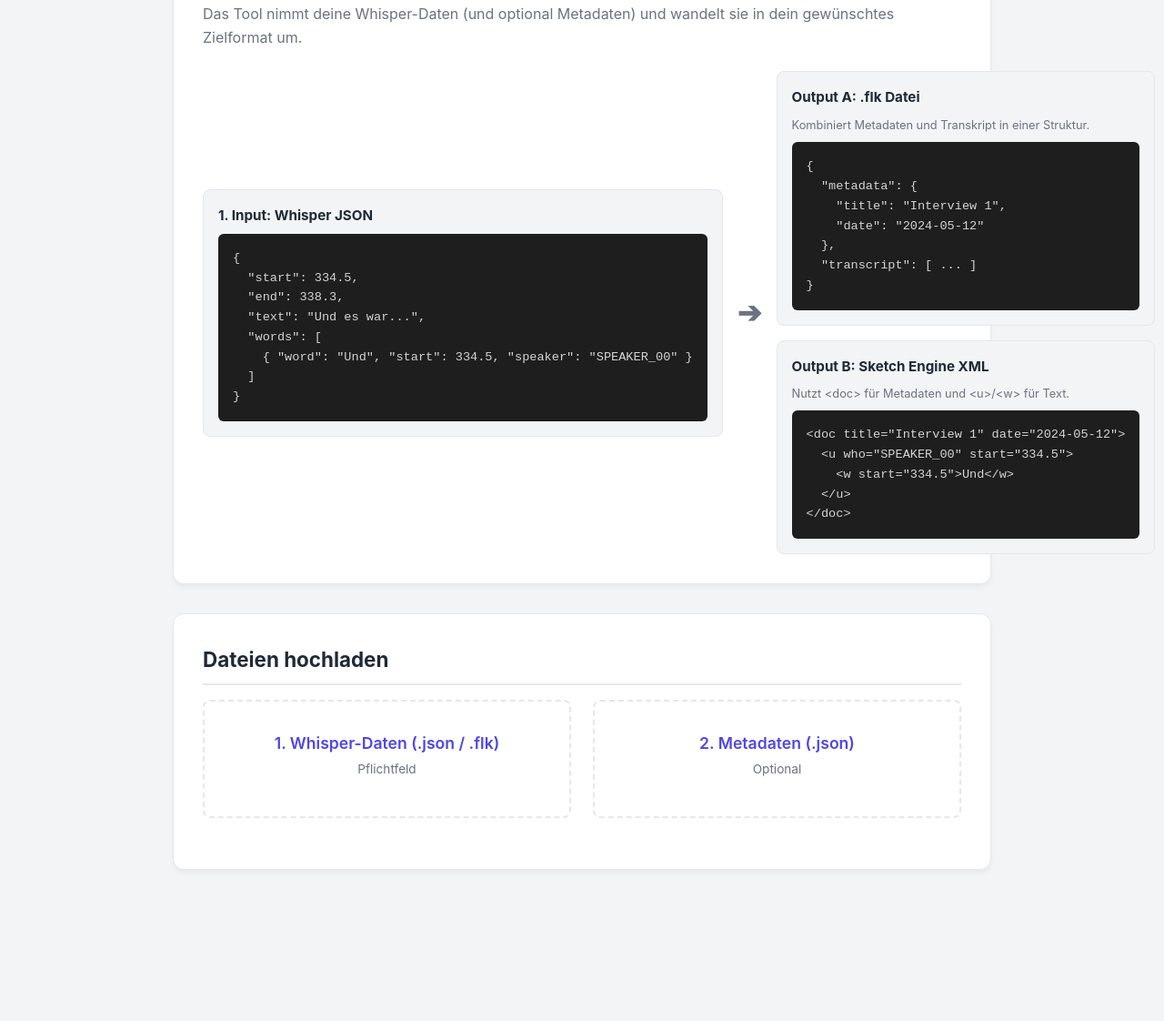
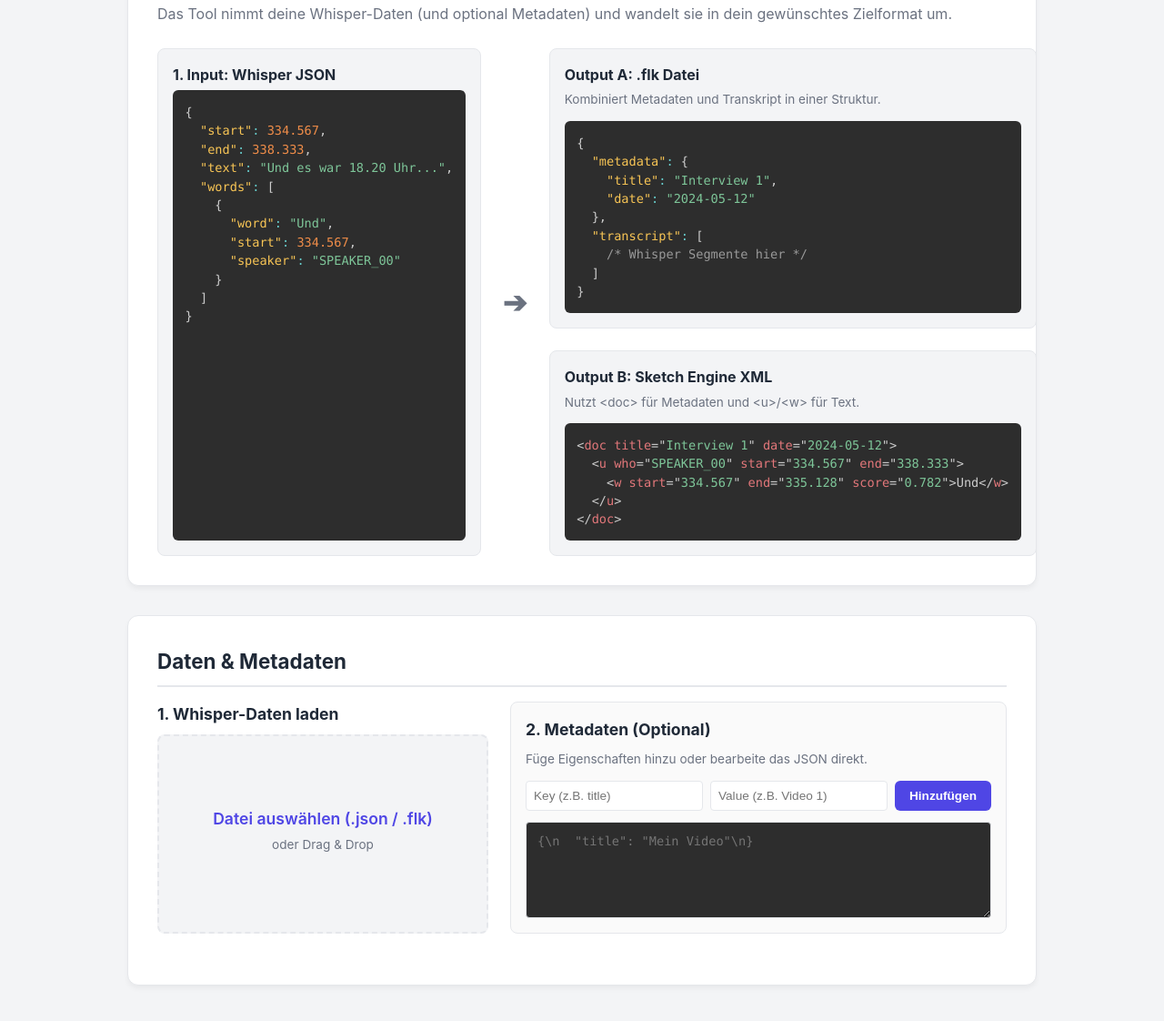
Before and after one commit to notaTeapot/whisper-annotation-tools-js, a plain HTML site: page index.html in a window 1280 px wide. Shown: the part 248-1370 px from the top of the page at 91% size. Before the commit the page ends 1268 px from the top, so only its background shows below. Drawn offline with nearby package versions, Linux system fonts and the light colour scheme.

Commit message:
Highlighting

```diff
--- a/index.html
+++ b/index.html
@@ -4,7 +4,10 @@
     <meta charset="UTF-8">
     <meta name="viewport" content="width=device-width, initial-scale=1.0">
     <title>Whisper Annotation Converter</title>
+    <!-- Eigenes CSS -->
     <link rel="stylesheet" href="style.css">
+    <!-- Prism.js CSS für Syntax Highlighting (Dark Theme) -->
+    <link href="https://cdnjs.cloudflare.com/ajax/libs/prism/1.29.0/themes/prism-tomorrow.min.css" rel="stylesheet" />
 </head>
 <body>
     <div class="container">
@@ -22,12 +25,16 @@
                 <!-- Input -->
                 <div class="code-block">
                     <h3>1. Input: Whisper JSON</h3>
-                    <pre><code>{
-  "start": 334.5,
-  "end": 338.3,
-  "text": "Und es war...",
+                    <pre><code class="language-json">{
+  "start": 334.567,
+  "end": 338.333,
+  "text": "Und es war 18.20 Uhr...",
   "words": [
-    { "word": "Und", "start": 334.5, "speaker": "SPEAKER_00" }
+    {
+      "word": "Und",
+      "start": 334.567,
+      "speaker": "SPEAKER_00"
+    }
   ]
 }</code></pre>
                 </div>
@@ -39,21 +46,23 @@
                     <div class="code-block output-block">
                         <h3>Output A: .flk Datei</h3>
                         <p class="desc">Kombiniert Metadaten und Transkript in einer Struktur.</p>
-                        <pre><code>{
+                        <pre><code class="language-json">{
   "metadata": {
     "title": "Interview 1",
     "date": "2024-05-12"
   },
-  "transcript": [ ... ]
+  "transcript": [
+    /* Whisper Segmente hier */
+  ]
 }</code></pre>
                     </div>
 
                     <div class="code-block output-block">
                         <h3>Output B: Sketch Engine XML</h3>
                         <p class="desc">Nutzt &lt;doc&gt; für Metadaten und &lt;u&gt;/&lt;w&gt; für Text.</p>
-                        <pre><code>&lt;doc title="Interview 1" date="2024-05-12"&gt;
-  &lt;u who="SPEAKER_00" start="334.5"&gt;
-    &lt;w start="334.5"&gt;Und&lt;/w&gt;
+                        <pre><code class="language-xml">&lt;doc title="Interview 1" date="2024-05-12"&gt;
+  &lt;u who="SPEAKER_00" start="334.567" end="338.333"&gt;
+    &lt;w start="334.567" end="335.128" score="0.782"&gt;Und&lt;/w&gt;
   &lt;/u&gt;
 &lt;/doc&gt;</code></pre>
                     </div>
@@ -61,23 +70,37 @@
             </div>
         </section>
 
-        <!-- UPLOAD SECTION -->
+        <!-- UPLOAD & METADATA SECTION -->
         <section class="upload-section card">
-            <h2>Dateien hochladen</h2>
+            <h2>Daten & Metadaten</h2>
             <div class="upload-grid">
 
-                <div class="upload-area" id="drop-zone-transcript">
-                    <input type="file" id="file-input-transcript" accept=".json,.flk">
-                    <label for="file-input-transcript">1. Whisper-Daten (.json / .flk)</label>
-                    <p>Pflichtfeld</p>
-                    <span class="file-name" id="name-transcript"></span>
+                <!-- Transcript Upload -->
+                <div class="upload-column">
+                    <h3>1. Whisper-Daten laden</h3>
+                    <div class="upload-area" id="drop-zone-transcript">
+                        <input type="file" id="file-input-transcript" accept=".json,.flk">
+                        <label for="file-input-transcript">Datei auswählen (.json / .flk)</label>
+                        <p>oder Drag & Drop</p>
+                        <span class="file-name" id="name-transcript"></span>
+                    </div>
                 </div>
 
-                <div class="upload-area" id="drop-zone-meta">
-                    <input type="file" id="file-input-meta" accept=".json">
-                    <label for="file-input-meta">2. Metadaten (.json)</label>
-                    <p>Optional</p>
-                    <span class="file-name" id="name-meta"></span>
+                <!-- Interactive Metadata Editor -->
+                <div class="upload-column metadata-editor">
+                    <h3>2. Metadaten (Optional)</h3>
+                    <p class="editor-desc">Füge Eigenschaften hinzu oder bearbeite das JSON direkt.</p>
+
+                    <div class="kv-inputs">
+                        <input type="text" id="meta-key" placeholder="Key (z.B. title)">
+                        <input type="text" id="meta-value" placeholder="Value (z.B. Video 1)">
+                        <button id="btn-add-meta" type="button" class="btn-small">Hinzufügen</button>
+                    </div>
+
+                    <div class="json-area-container">
+                        <textarea id="meta-json" rows="5" placeholder='{\n  "title": "Mein Video"\n}' spellcheck="false"></textarea>
+                        <span id="meta-error" class="error hidden">Ungültiges JSON Format!</span>
+                    </div>
                 </div>
 
             </div>
@@ -92,6 +115,11 @@
         </section>
     </div>
 
+    <!-- Prism.js Scripts für Syntax Highlighting -->
+    <script src="https://cdnjs.cloudflare.com/ajax/libs/prism/1.29.0/prism.min.js"></script>
+    <script src="https://cdnjs.cloudflare.com/ajax/libs/prism/1.29.0/components/prism-json.min.js"></script>
+
+    <!-- Eigenes Script -->
     <script src="script.js"></script>
 </body>
 </html>
--- a/style.css
+++ b/style.css
@@ -8,8 +8,6 @@
     --accent-secondary-hover: #059669;
     --card-bg: #ffffff;
     --border-color: #e5e7eb;
-    --code-bg: #1e1e1e;
-    --code-text: #d4d4d4;
 }
 
 * {
@@ -29,7 +27,7 @@ body {
 }
 
 .container {
-    max-width: 900px;
+    max-width: 1000px;
     width: 100%;
 }
 
@@ -66,6 +64,11 @@ h2 {
     padding-bottom: 0.5rem;
 }
 
+h3 {
+    font-size: 1.1rem;
+    margin-bottom: 0.5rem;
+}
+
 /* Visual Guide Styles */
 .guide-section p {
     margin-bottom: 1.5rem;
@@ -74,15 +77,15 @@ h2 {
 
 .flow-container {
     display: flex;
-    align-items: center;
+    align-items: stretch;
     justify-content: space-between;
-    gap: 1rem;
+    gap: 1.5rem;
 }
 
 .outputs-container {
     display: flex;
     flex-direction: column;
-    gap: 1rem;
+    gap: 1.5rem;
     flex: 1;
 }
 
@@ -90,6 +93,8 @@ h2 {
     font-size: 2rem;
     color: var(--text-light);
     font-weight: bold;
+    display: flex;
+    align-items: center;
 }
 
 .code-block {
@@ -98,35 +103,41 @@ h2 {
     border-radius: 8px;
     padding: 1rem;
     flex: 1;
+    display: flex;
+    flex-direction: column;
 }
 
 .code-block h3 {
-    font-size: 0.95rem;
-    margin-bottom: 0.5rem;
+    font-size: 1rem;
+    margin-bottom: 0.25rem;
     color: var(--text-color);
 }
 
 .code-block .desc {
-    font-size: 0.8rem;
-    margin-bottom: 0.5rem;
+    font-size: 0.85rem;
+    margin-bottom: 0.75rem;
+    color: var(--text-light);
 }
 
-pre {
-    background-color: var(--code-bg);
-    color: var(--code-text);
-    padding: 1rem;
+/* Prism overrides to fit the layout perfectly */
+pre[class*="language-"] {
+    margin: 0 !important;
     border-radius: 6px;
-    overflow-x: auto;
-    font-size: 0.85rem;
-    font-family: 'Courier New', Courier, monospace;
+    flex: 1;
+    font-size: 0.85rem !important;
 }
 
-/* Upload Section */
+/* Upload & Metadata Section */
 .upload-grid {
     display: grid;
     grid-template-columns: 1fr 1fr;
     gap: 1.5rem;
     margin-bottom: 1.5rem;
+}
+
+.upload-column {
+    display: flex;
+    flex-direction: column;
 }
 
 .upload-area {
@@ -140,6 +151,8 @@ pre {
     flex-direction: column;
     align-items: center;
     justify-content: center;
+    flex: 1;
+    background: var(--bg-color);
 }
 
 .upload-area:hover, .upload-area.dragover {
@@ -171,8 +184,63 @@ pre {
     color: var(--accent-secondary);
 }
 
+/* Metadata Editor */
+.metadata-editor {
+    border: 1px solid var(--border-color);
+    border-radius: 8px;
+    padding: 1rem;
+    background: #fafafa;
+}
+
+.editor-desc {
+    font-size: 0.85rem;
+    color: var(--text-light);
+    margin-bottom: 0.75rem;
+}
+
+.kv-inputs {
+    display: flex;
+    gap: 0.5rem;
+    margin-bottom: 0.75rem;
+}
+
+.kv-inputs input {
+    flex: 1;
+    padding: 0.5rem;
+    border: 1px solid var(--border-color);
+    border-radius: 4px;
+    font-size: 0.85rem;
+    min-width: 0;
+}
+
+.json-area-container {
+    position: relative;
+    flex: 1;
+    display: flex;
+    flex-direction: column;
+}
+
+textarea#meta-json {
+    width: 100%;
+    flex: 1;
+    font-family: Consolas, Monaco, 'Andale Mono', 'Ubuntu Mono', monospace;
+    padding: 0.75rem;
+    border: 1px solid var(--border-color);
+    border-radius: 4px;
+    resize: vertical;
+    background: #2d2d2d;
+    color: #ccc;
+    font-size: 0.85rem;
+}
+
+textarea#meta-json:focus {
+    outline: none;
+    border-color: var(--accent-primary);
+}
+
+/* Utilities */
 .hidden {
-    display: none;
+    display: none !important;
 }
 
 #action-section {
@@ -182,7 +250,7 @@ pre {
 }
 
 .success { color: var(--accent-secondary); font-weight: 500; margin-bottom: 1rem; }
-.error { color: #ef4444; font-weight: 500; margin-bottom: 1rem;}
+.error { color: #ef4444; font-weight: 500; font-size: 0.85rem; margin-top: 0.25rem; display: block; }
 
 .button-group {
     display: flex;
@@ -201,6 +269,13 @@ button {
     color: white;
 }
 
+.btn-small {
+    padding: 0.5rem 1rem;
+    font-size: 0.85rem;
+    background-color: var(--accent-primary);
+}
+.btn-small:hover { background-color: var(--accent-primary-hover); }
+
 .btn-primary { background-color: var(--accent-primary); }
 .btn-primary:hover { background-color: var(--accent-primary-hover); }
 
@@ -212,6 +287,6 @@ button {
         flex-direction: column;
         grid-template-columns: 1fr;
     }
-    .arrow { transform: rotate(90deg); margin: 0.5rem 0; }
+    .arrow { transform: rotate(90deg); margin: 0.5rem 0; justify-content: center; }
     .button-group { flex-direction: column; }
 }
```
Also changed, not shown: script.js (+79 -30 lines).
